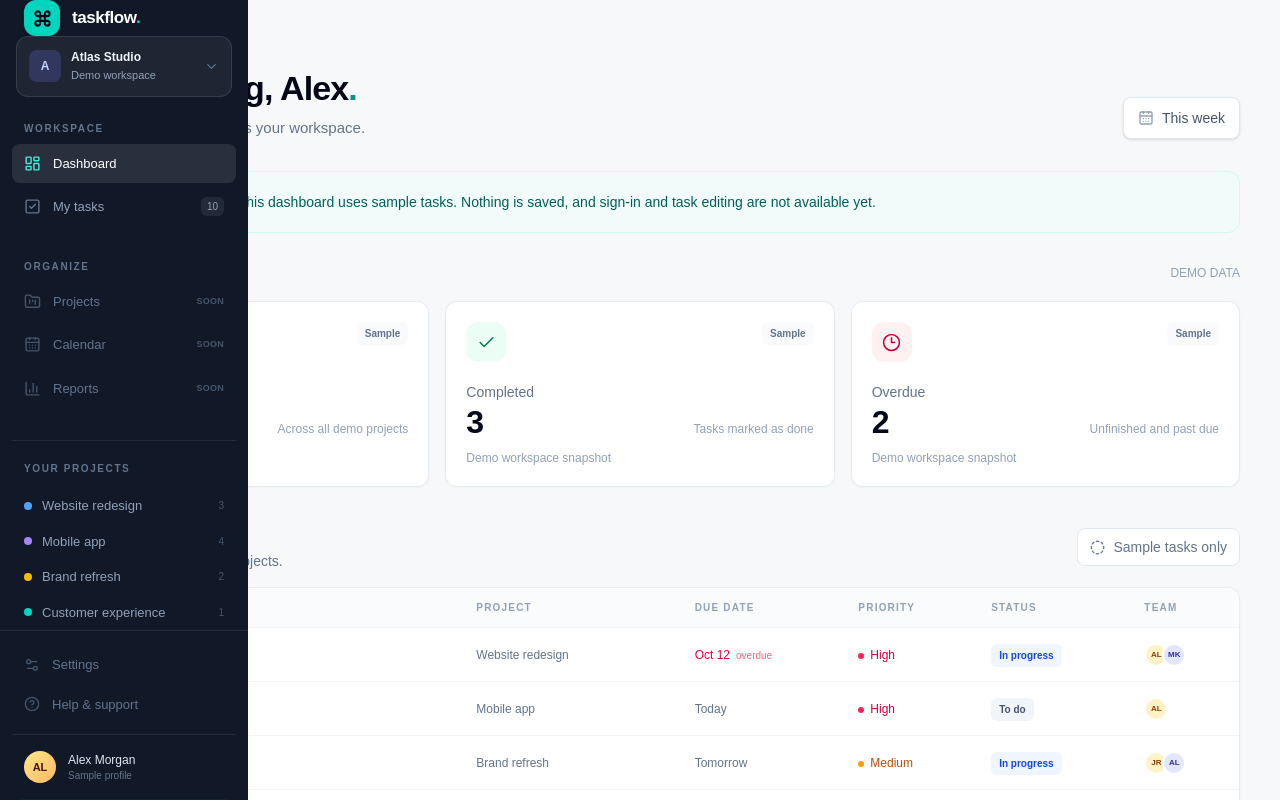
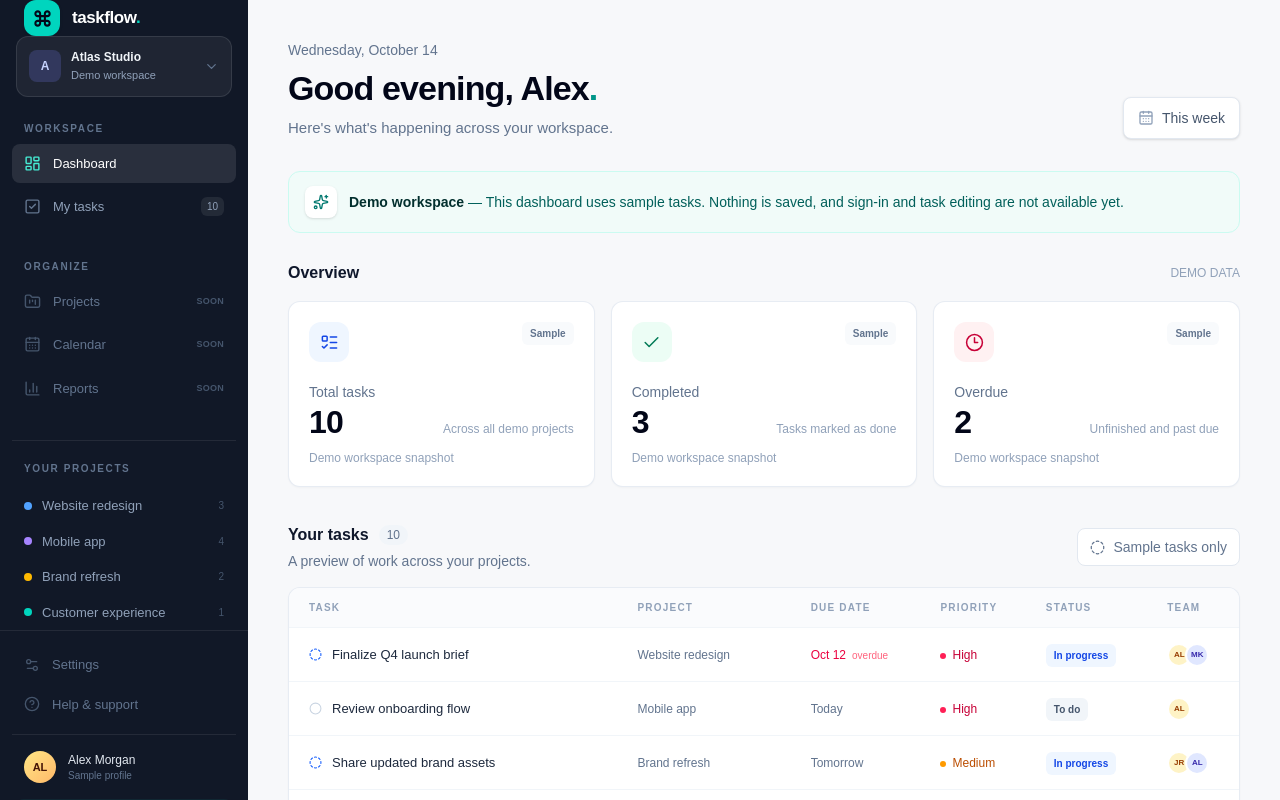
Before and after one commit to Abdelmassih-Ibrahim/TaskFlow, a Next.js app: page / in a window 1280 px wide. Shown: the top 800 px of the page. Built offline with nearby package versions, Linux system fonts and the light colour scheme.

Commit message:
Ny ändring i koden

```diff
--- a/app/page.tsx
+++ b/app/page.tsx
@@ -16,6 +16,12 @@ export default function DashboardPage() {
   const tasks = getDemoTasks(today);
   const summary = getTaskSummary(tasks, today);
   const firstName = "Alex";
+  const greeting =
+    today.getHours() < 12
+      ? "Good morning"
+      : today.getHours() < 18
+        ? "Good afternoon"
+        : "Good evening";
   const formattedToday = today.toLocaleDateString("en-US", {
     weekday: "long",
     month: "long",
@@ -23,7 +29,7 @@ export default function DashboardPage() {
   });
 
   return (
-    <main id="dashboard" className="min-w-0 flex-1 px-5 pb-12 pt-7 sm:px-8 lg:px-10 lg:pt-10">
+    <main id="dashboard" className="min-w-0 flex-1 px-5 pb-12 pt-7 sm:px-8 lg:ml-[248px] lg:px-10 lg:pt-10">
       <div className="mx-auto max-w-[1320px]">
         <div className="mb-8 flex flex-col justify-between gap-5 sm:flex-row sm:items-end">
           <div>
@@ -31,7 +37,7 @@ export default function DashboardPage() {
               {formattedToday}
             </p>
             <h1 className="text-3xl font-semibold tracking-tight text-slate-950 sm:text-[34px]">
-              Good morning, {firstName}
+              {greeting}, {firstName}
               <span className="text-teal-600">.</span>
             </h1>
             <p className="mt-2 text-[15px] text-slate-500">
--- a/components/task-table.tsx
+++ b/components/task-table.tsx
@@ -132,7 +132,11 @@ export function TaskTable({
                     </span>
                   </td>
                   <td className="px-4 py-3.5">
-                    <div className="flex -space-x-1.5" aria-label={`Assigned to ${task.assignees.join(", ")}`}>
+                    <div
+                      role="group"
+                      aria-label={`Assigned to ${task.assignees.join(", ")}`}
+                      className="flex -space-x-1.5"
+                    >
                       {task.assignees.map((assignee, index) => (
                         <span
                           key={assignee}
```
